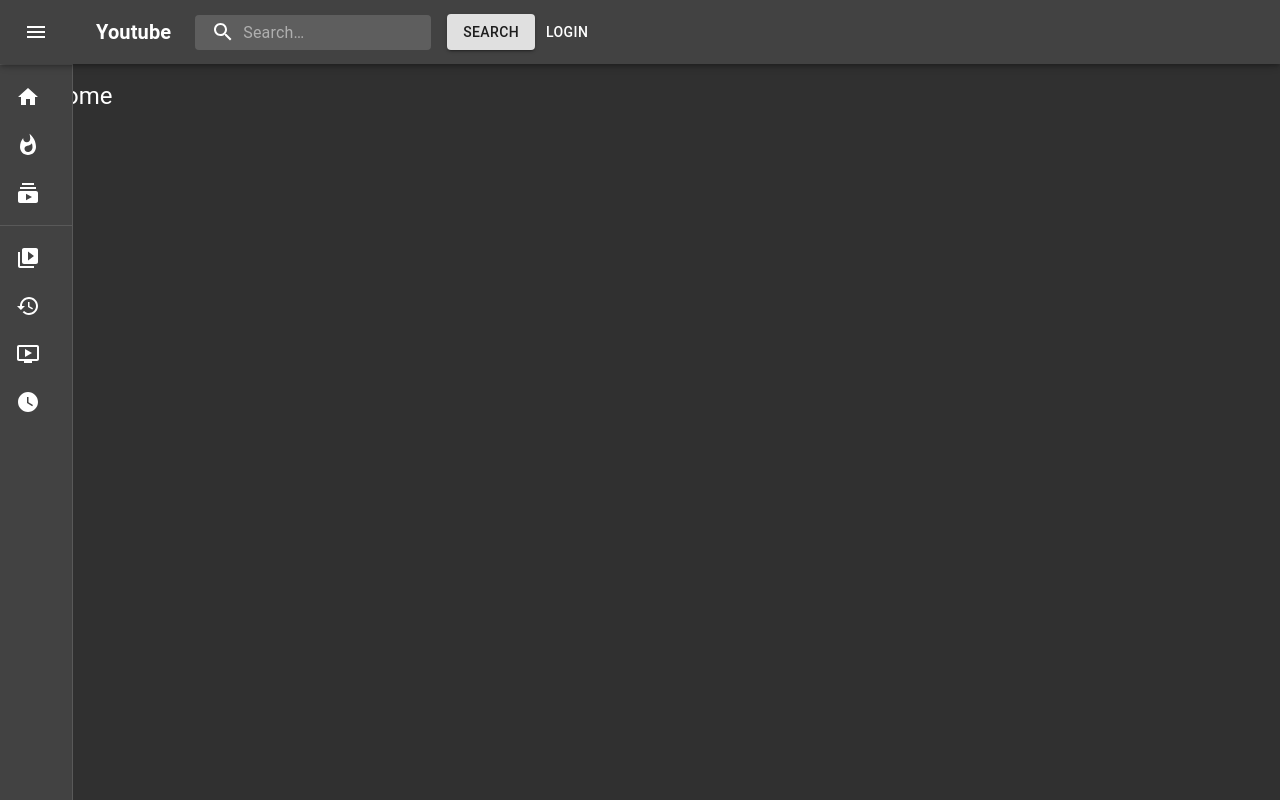
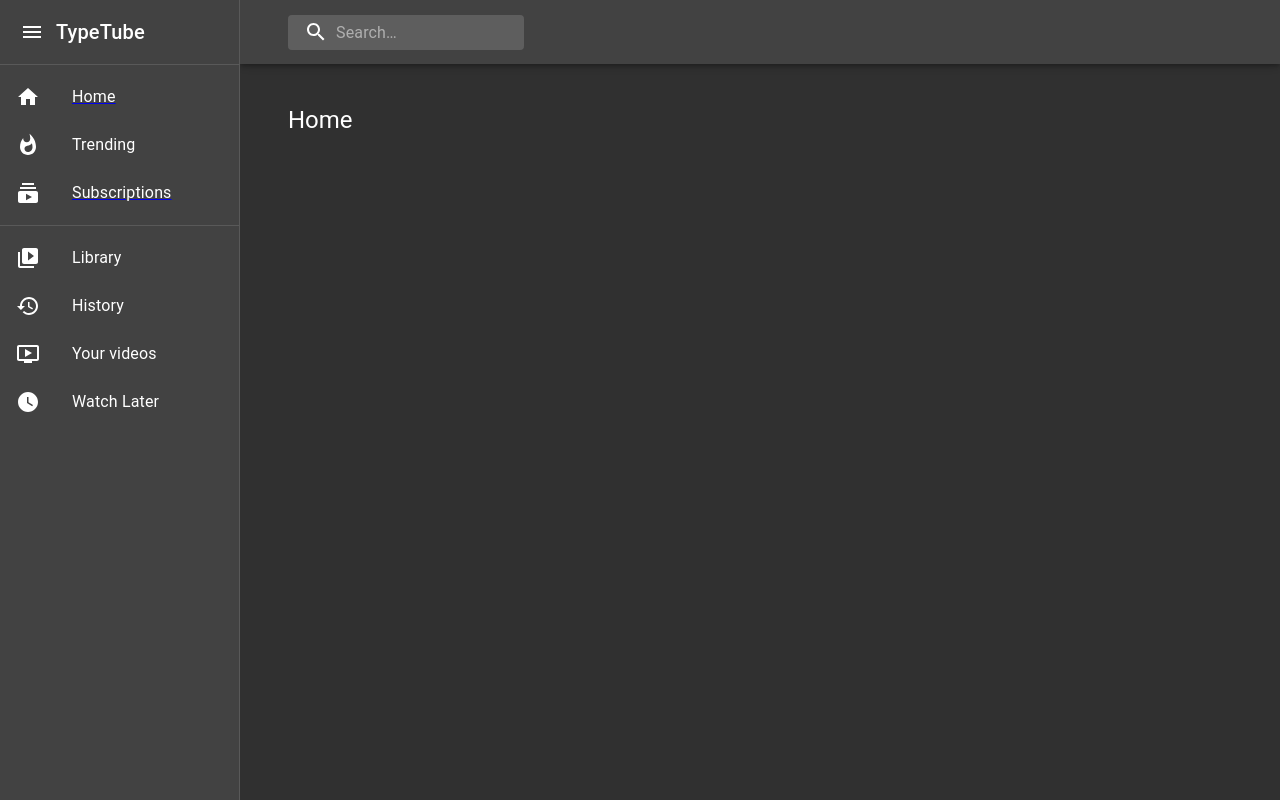
Before and after one commit to nireo/youtube-clone, a React (Create React App) app in the folder client/: page / in a window 1280 px wide. Built offline with nearby package versions, Linux system fonts and the light colour scheme.

Commit message:
added a drawer wrapper

```diff
--- a/client/src/App.tsx
+++ b/client/src/App.tsx
@@ -18,6 +18,7 @@ import YourVideos from "./components/pages/YourVideos";
 import WatchLater from "./components/pages/WatchLater";
 import Library from "./components/pages/Library";
 import { NotFound } from "./components/pages/NotFound";
+import { DrawerWrapper as Drawer } from "./components/layout/DrawerWrapper";
 
 type Props = {
   user: User | null;
@@ -49,9 +50,9 @@ const App: React.FC<Props> = ({ user, loadLocalStorageUser }) => {
             path="/"
             exact
             render={() => (
-              <DrawerWrapper>
+              <Drawer>
                 <Home />
-              </DrawerWrapper>
+              </Drawer>
             )}
           />
           <Route
--- a/client/src/components/layout/Drawer.tsx
+++ b/client/src/components/layout/Drawer.tsx
@@ -80,12 +80,7 @@ const useStyles = makeStyles(theme => ({
     transition: theme.transitions.create("width", {
       easing: theme.transitions.easing.sharp,
       duration: theme.transitions.duration.leavingScreen
-    }),
-    overflowX: "hidden",
-    width: theme.spacing(7) + 1,
-    [theme.breakpoints.up("sm")]: {
-      width: theme.spacing(9) + 1
-    }
+    })
   },
   toolbar: {
     display: "flex",
--- /dev/null
+++ b/client/src/components/layout/DrawerWrapper.tsx
@@ -0,0 +1,270 @@
+import React from "react";
+import clsx from "clsx";
+import {
+  makeStyles,
+  Theme,
+  createStyles,
+  fade
+} from "@material-ui/core/styles";
+import { Link } from "react-router-dom";
+import Drawer from "@material-ui/core/Drawer";
+import CssBaseline from "@material-ui/core/CssBaseline";
+import AppBar from "@material-ui/core/AppBar";
+import Toolbar from "@material-ui/core/Toolbar";
+import List from "@material-ui/core/List";
+import Typography from "@material-ui/core/Typography";
+import Divider from "@material-ui/core/Divider";
+import IconButton from "@material-ui/core/IconButton";
+import MenuIcon from "@material-ui/icons/Menu";
+import ListItem from "@material-ui/core/ListItem";
+import ListItemIcon from "@material-ui/core/ListItemIcon";
+import ListItemText from "@material-ui/core/ListItemText";
+import HomeIcon from "@material-ui/icons/Home";
+import WhatshotIcon from "@material-ui/icons/Whatshot";
+import SubscriptionsIcon from "@material-ui/icons/Subscriptions";
+import VideoLibraryIcon from "@material-ui/icons/VideoLibrary";
+import HistoryIcon from "@material-ui/icons/History";
+import OndemandVideoIcon from "@material-ui/icons/OndemandVideo";
+import WatchLaterIcon from "@material-ui/icons/WatchLater";
+import InputBase from "@material-ui/core/InputBase";
+import SearchIcon from "@material-ui/icons/Search";
+
+const drawerWidth = 240;
+
+const useStyles = makeStyles((theme: Theme) =>
+  createStyles({
+    root: {
+      display: "flex"
+    },
+    appBar: {
+      transition: theme.transitions.create(["margin", "width"], {
+        easing: theme.transitions.easing.sharp,
+        duration: theme.transitions.duration.leavingScreen
+      })
+    },
+    appBarShift: {
+      width: `calc(100% - ${drawerWidth}px)`,
+      marginLeft: drawerWidth,
+      transition: theme.transitions.create(["margin", "width"], {
+        easing: theme.transitions.easing.easeOut,
+        duration: theme.transitions.duration.enteringScreen
+      })
+    },
+    menuButton: {
+      marginRight: theme.spacing(2)
+    },
+    hide: {
+      display: "none"
+    },
+    drawer: {
+      width: drawerWidth,
+      flexShrink: 0
+    },
+    drawerPaper: {
+      width: drawerWidth
+    },
+    drawerHeader: {
+      display: "flex",
+      alignItems: "center",
+      padding: theme.spacing(0, 1),
+      // necessary for content to be below app bar
+      ...theme.mixins.toolbar
+    },
+    content: {
+      flexGrow: 1,
+      padding: theme.spacing(3),
+      transition: theme.transitions.create("margin", {
+        easing: theme.transitions.easing.sharp,
+        duration: theme.transitions.duration.leavingScreen
+      }),
+      marginLeft: -drawerWidth
+    },
+    contentShift: {
+      transition: theme.transitions.create("margin", {
+        easing: theme.transitions.easing.easeOut,
+        duration: theme.transitions.duration.enteringScreen
+      }),
+      marginLeft: 0
+    },
+    searchIcon: {
+      padding: theme.spacing(0, 2),
+      height: "100%",
+      position: "absolute",
+      pointerEvents: "none",
+      display: "flex",
+      alignItems: "center",
+      justifyContent: "center"
+    },
+    search: {
+      position: "relative",
+      borderRadius: theme.shape.borderRadius,
+      backgroundColor: fade(theme.palette.common.white, 0.15),
+      "&:hover": {
+        backgroundColor: fade(theme.palette.common.white, 0.25)
+      },
+      marginRight: theme.spacing(2),
+      marginLeft: 0,
+      width: "100%",
+      [theme.breakpoints.up("sm")]: {
+        marginLeft: theme.spacing(3),
+        width: "auto"
+      }
+    },
+    inputRoot: {
+      color: "inherit"
+    },
+    inputInput: {
+      padding: theme.spacing(1, 1, 1, 0),
+      // vertical padding + font size from searchIcon
+      paddingLeft: `calc(1em + ${theme.spacing(4)}px)`,
+      transition: theme.transitions.create("width"),
+      width: "100%",
+      [theme.breakpoints.up("md")]: {
+        width: "20ch"
+      }
+    }
+  })
+);
+
+export const DrawerWrapper: React.FC = ({ children }) => {
+  const classes = useStyles();
+  const [open, setOpen] = React.useState(true);
+  const [search, setSearch] = React.useState<string>("");
+
+  const handleDrawerOpen = () => {
+    setOpen(true);
+  };
+
+  const handleDrawerClose = () => {
+    setOpen(false);
+  };
+
+  return (
+    <div className={classes.root}>
+      <CssBaseline />
+      <AppBar
+        position="fixed"
+        className={clsx(classes.appBar, {
+          [classes.appBarShift]: open
+        })}
+        style={{ backgroundColor: "#424242" }}
+      >
+        <Toolbar>
+          <IconButton
+            color="inherit"
+            aria-label="open drawer"
+            onClick={handleDrawerOpen}
+            edge="start"
+            className={clsx(classes.menuButton, open && classes.hide)}
+          >
+            <MenuIcon />
+          </IconButton>
+          {open === false && (
+            <Typography variant="h6" noWrap>
+              TypeTube
+            </Typography>
+          )}
+          <div className={classes.search}>
+            <div className={classes.searchIcon}>
+              <SearchIcon />
+            </div>
+            <InputBase
+              placeholder="Search…"
+              classes={{
+                root: classes.inputRoot,
+                input: classes.inputInput
+              }}
+              value={search}
+              onChange={({ target }) => setSearch(target.value)}
+              inputProps={{ "aria-label": "search" }}
+            />
+          </div>
+        </Toolbar>
+      </AppBar>
+      <Drawer
+        className={classes.drawer}
+        variant="persistent"
+        anchor="left"
+        open={open}
+        classes={{
+          paper: classes.drawerPaper
+        }}
+      >
+        <div className={classes.drawerHeader}>
+          <IconButton onClick={handleDrawerClose}>
+            <MenuIcon />
+          </IconButton>
+          <Typography variant="h6" noWrap>
+            TypeTube
+          </Typography>
+        </div>
+        <Divider />
+        <List>
+          <Link to="/">
+            <ListItem button>
+              <ListItemIcon>
+                <HomeIcon />
+              </ListItemIcon>
+              <ListItemText style={{ color: "#fff" }} primary="Home" />
+            </ListItem>
+          </Link>
+          <ListItem button>
+            <ListItemIcon>
+              <WhatshotIcon />
+            </ListItemIcon>
+            <ListItemText primary="Trending" />
+          </ListItem>
+          <Link to="/subscriptions">
+            <ListItem button>
+              <ListItemIcon>
+                <SubscriptionsIcon />
+              </ListItemIcon>
+              <ListItemText style={{ color: "#fff" }} primary="Subscriptions" />
+            </ListItem>
+          </Link>
+        </List>
+        <Divider />
+        <List>
+          <Link to="/library" style={{ textDecoration: "none" }}>
+            <ListItem button>
+              <ListItemIcon>
+                <VideoLibraryIcon />
+              </ListItemIcon>
+              <ListItemText style={{ color: "#fff" }} primary="Library" />
+            </ListItem>
+          </Link>
+          <ListItem button>
+            <ListItemIcon>
+              <HistoryIcon />
+            </ListItemIcon>
+            <ListItemText primary="History" />
+          </ListItem>
+          <Link to="/your-videos" style={{ textDecoration: "none" }}>
+            <ListItem button>
+              <ListItemIcon>
+                <OndemandVideoIcon />
+              </ListItemIcon>
+              <ListItemText style={{ color: "#fff" }} primary="Your videos" />
+            </ListItem>
+          </Link>
+          <Link to="/watch-later" style={{ textDecoration: "none" }}>
+            <ListItem button>
+              <ListItemIcon>
+                <WatchLaterIcon />
+              </ListItemIcon>
+              <ListItemText style={{ color: "#fff" }} primary="Watch Later" />
+            </ListItem>
+          </Link>
+        </List>
+      </Drawer>
+      <main
+        className={clsx(classes.content, {
+          [classes.contentShift]: open
+        })}
+      >
+        <div className={classes.drawerHeader} />
+        {children}
+      </main>
+    </div>
+  );
+};
```
